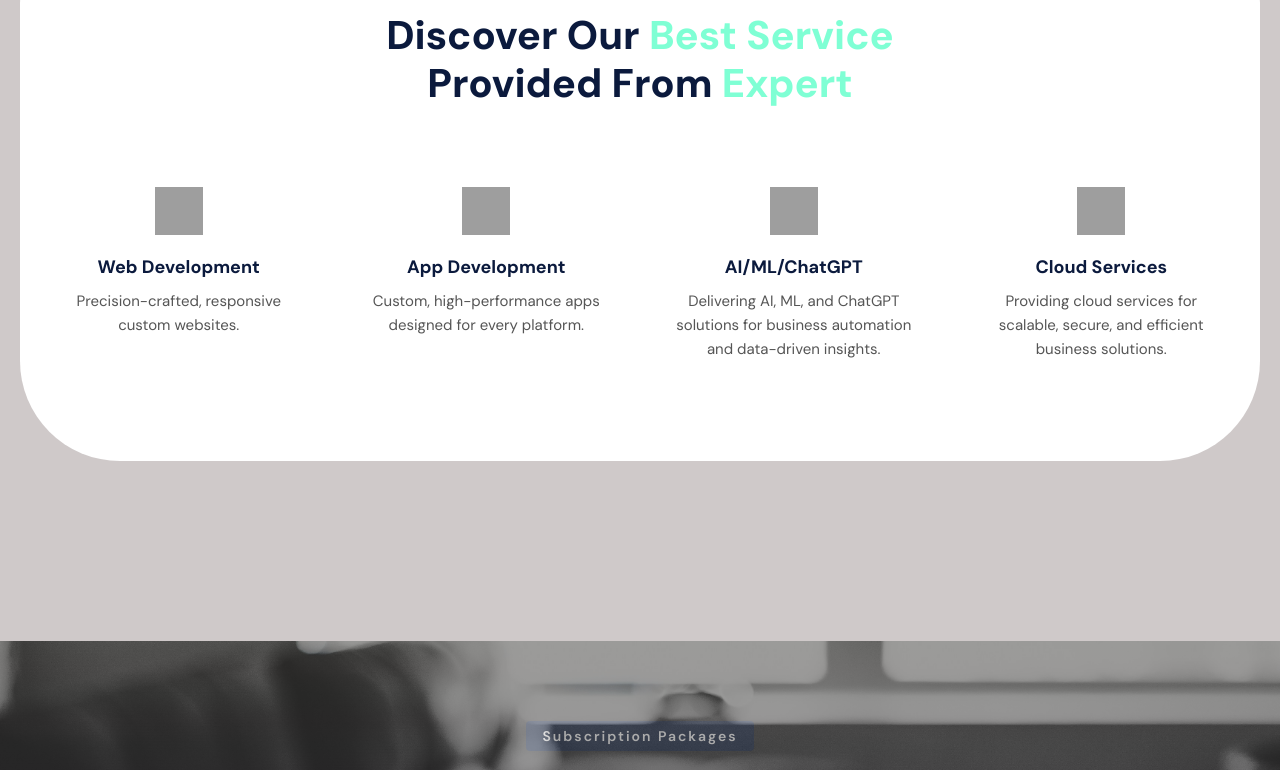
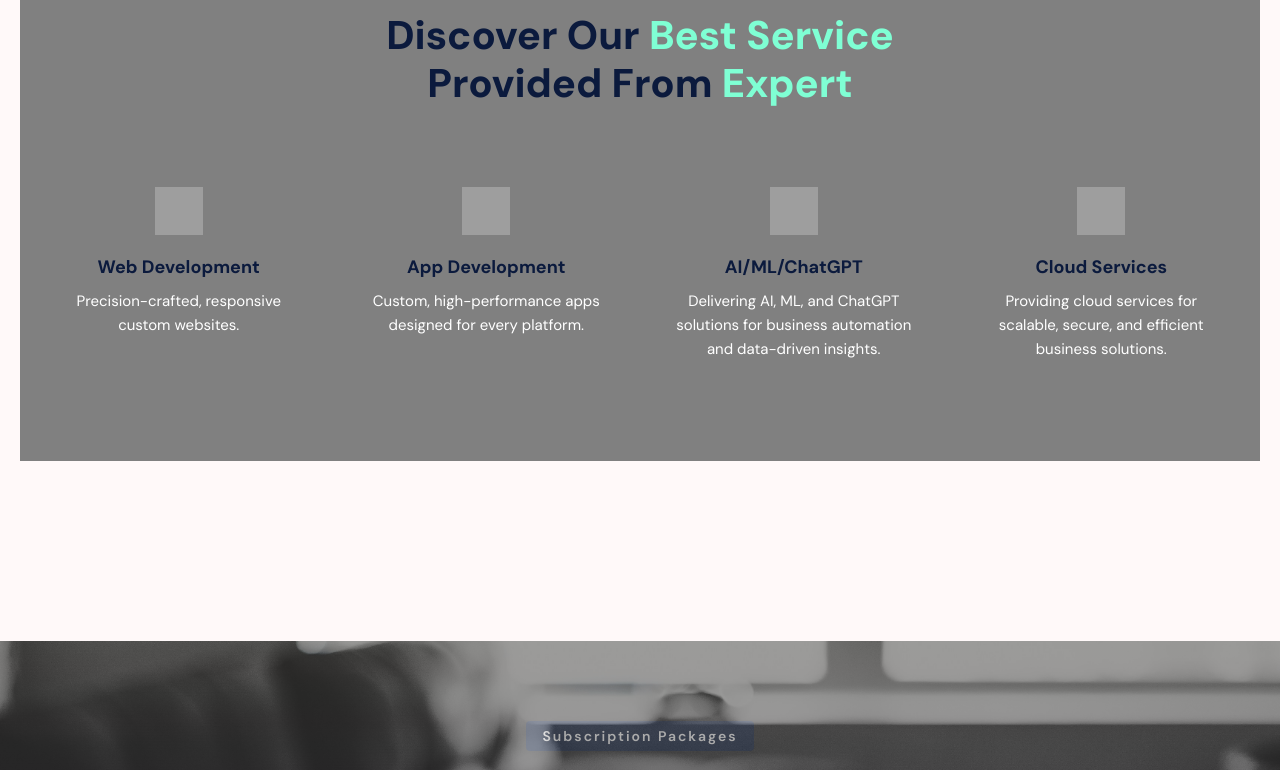
Before and after one commit to faizanshk22/BusinessProject, a React (Vite) app: page / in a window 1280 px wide. Shown: the part 4812-5582 px from the top of the page. Built offline with nearby package versions, Linux system fonts and the light colour scheme; grey boxes are pictures that could not be loaded.

Commit message:
finishing

```diff
--- a/src/components/PackageModel/PackageModel.scss
+++ b/src/components/PackageModel/PackageModel.scss
@@ -8,7 +8,7 @@
   display: flex;
   flex-direction: column;
   align-items: center;
-  background: #cfc9c9;
+   background: #fff9f9;
   text-align: center;
 
   .packageModel__title {
@@ -152,20 +152,20 @@
     display: flex;
     flex-direction: column;
     align-items: center;
-    background: #fff; // Assuming the service section has a white background
+    background: gray; // Assuming the service section has a white background
     width: 100%;
-    border-radius: 100px;
+    border-radius: 0px;
     margin-bottom: 100px;
 
     @include mobile{
-          border-radius: 50px;
+          border-radius: 0px;
     margin-bottom: 50px;
     }
 
     .servicesSection__miniTitle {
       font-size: 14px;
       font-weight: 600;
-      color: #555;
+      color: #fff;
       margin-bottom: 10px;
       letter-spacing: 2px;
     }
@@ -221,7 +221,7 @@
 
         .serviceItem__description {
           font-size: 15px;
-          color: #555;
+          color: #fff;
           line-height: 1.6;
         }
       }
```
